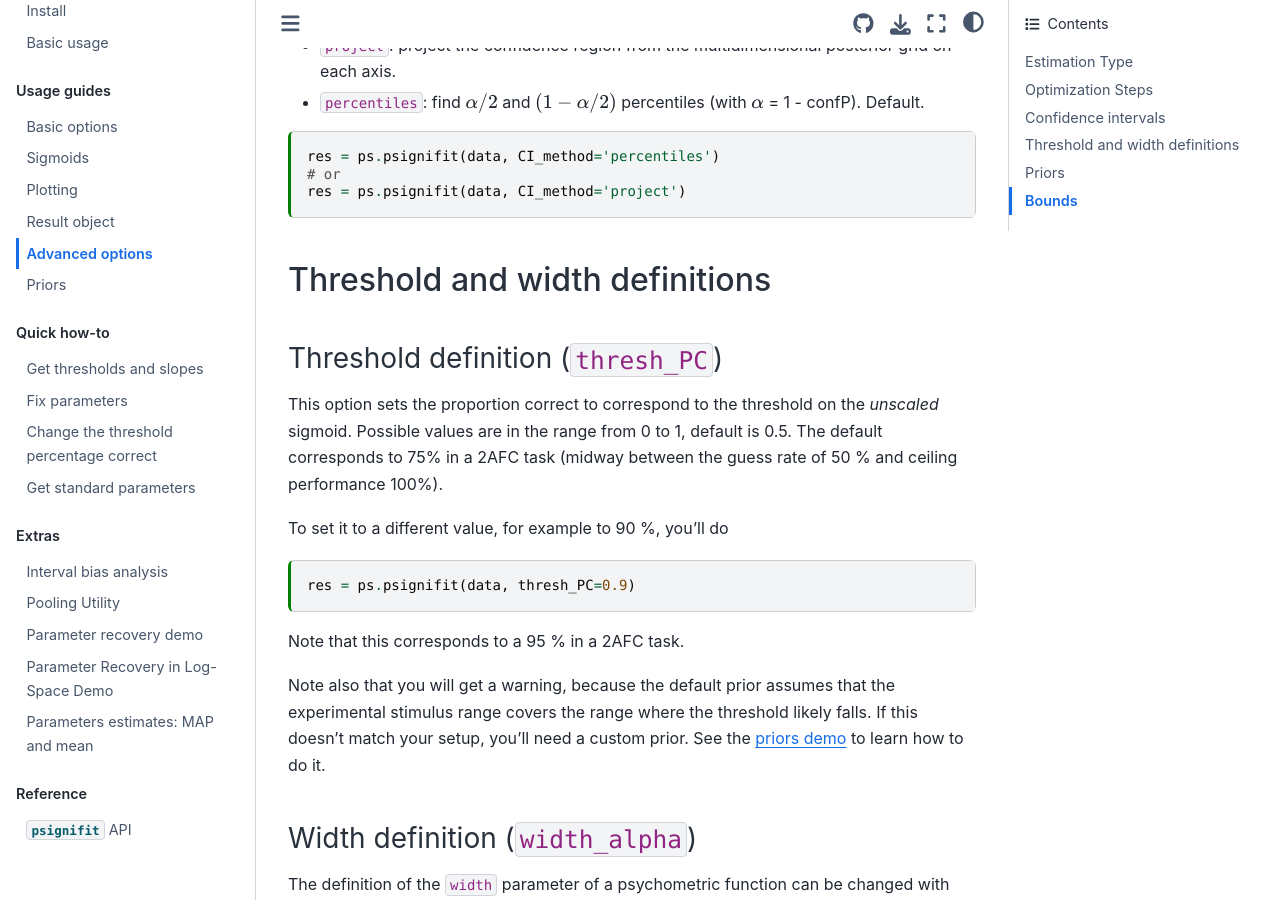
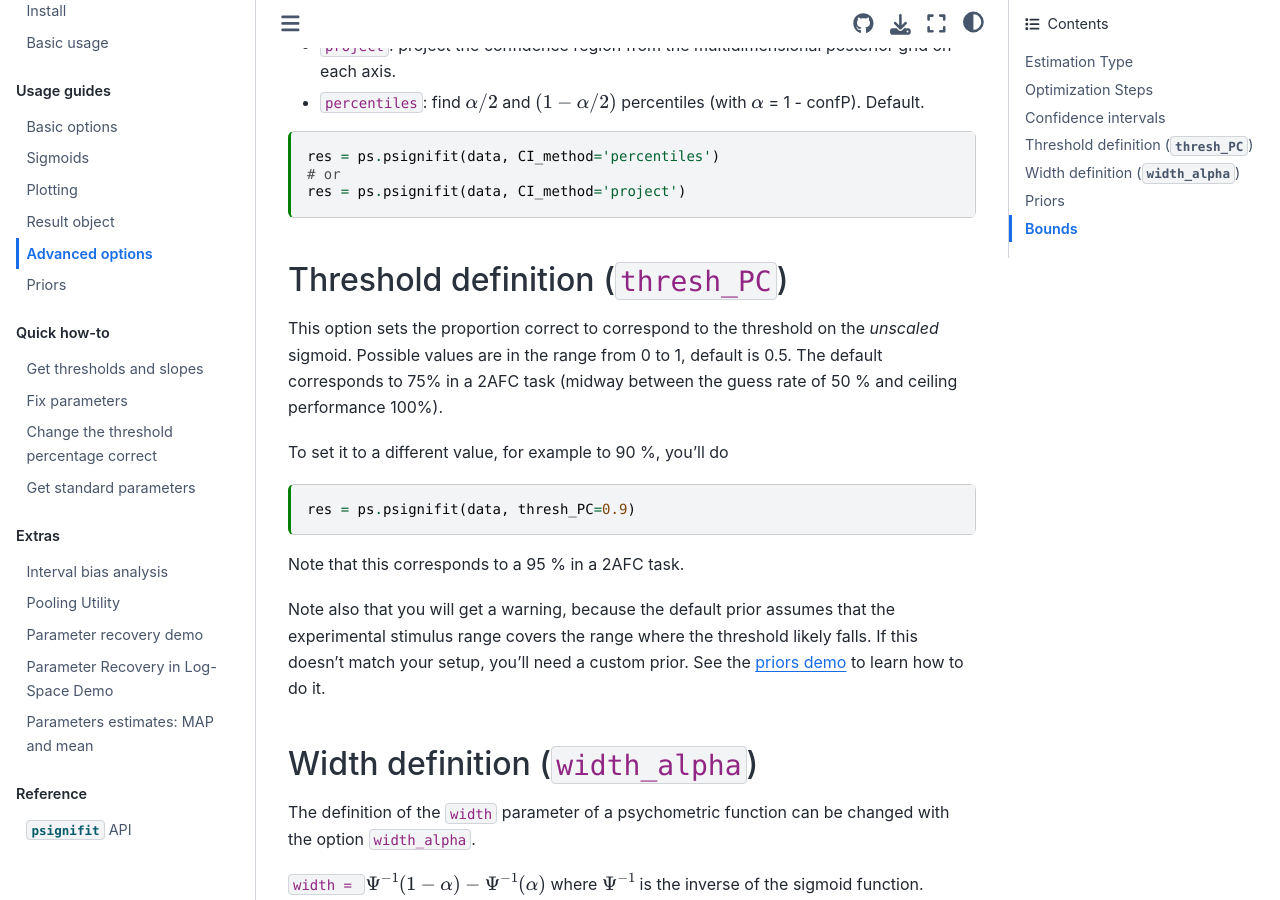
Before and after one commit to wichmann-lab/python-psignifit, a Jupyter Book: the page built from docs/examples/advanced-options.md, in a window 1280 px wide and 900 px high, scrolled down 1866 px. Built offline with Jupyter Book 1.0.4 settings and Sphinx 7.4.7 and the Sphinx Book theme 1.1.4, drawn with Linux system fonts in a browser that asks for light colours.

Commit message:
restructure headings in advanced options

````diff
--- a/docs/examples/advanced-options.md
+++ b/docs/examples/advanced-options.md
@@ -92,9 +92,7 @@ res = ps.psignifit(data, CI_method='percentiles')
 res = ps.psignifit(data, CI_method='project')
 ```
 
-## Threshold and width definitions
-
-### Threshold definition (`thresh_PC`)
+## Threshold definition (`thresh_PC`)
 
 This option sets the proportion correct to correspond to the threshold on the *unscaled* sigmoid. Possible values
 are in the range from 0 to 1, default is 0.5. The default corresponds to 75\% in a 2AFC task (midway between the
@@ -114,7 +112,7 @@ setup, you'll need a custom prior. See the [priors demo](priors) to learn how to
 
 
 
-### Width definition (`width_alpha`)
+## Width definition (`width_alpha`)
 
 The definition of the `width` parameter of a psychometric function can be changed with the option `width_alpha`.
 
````
